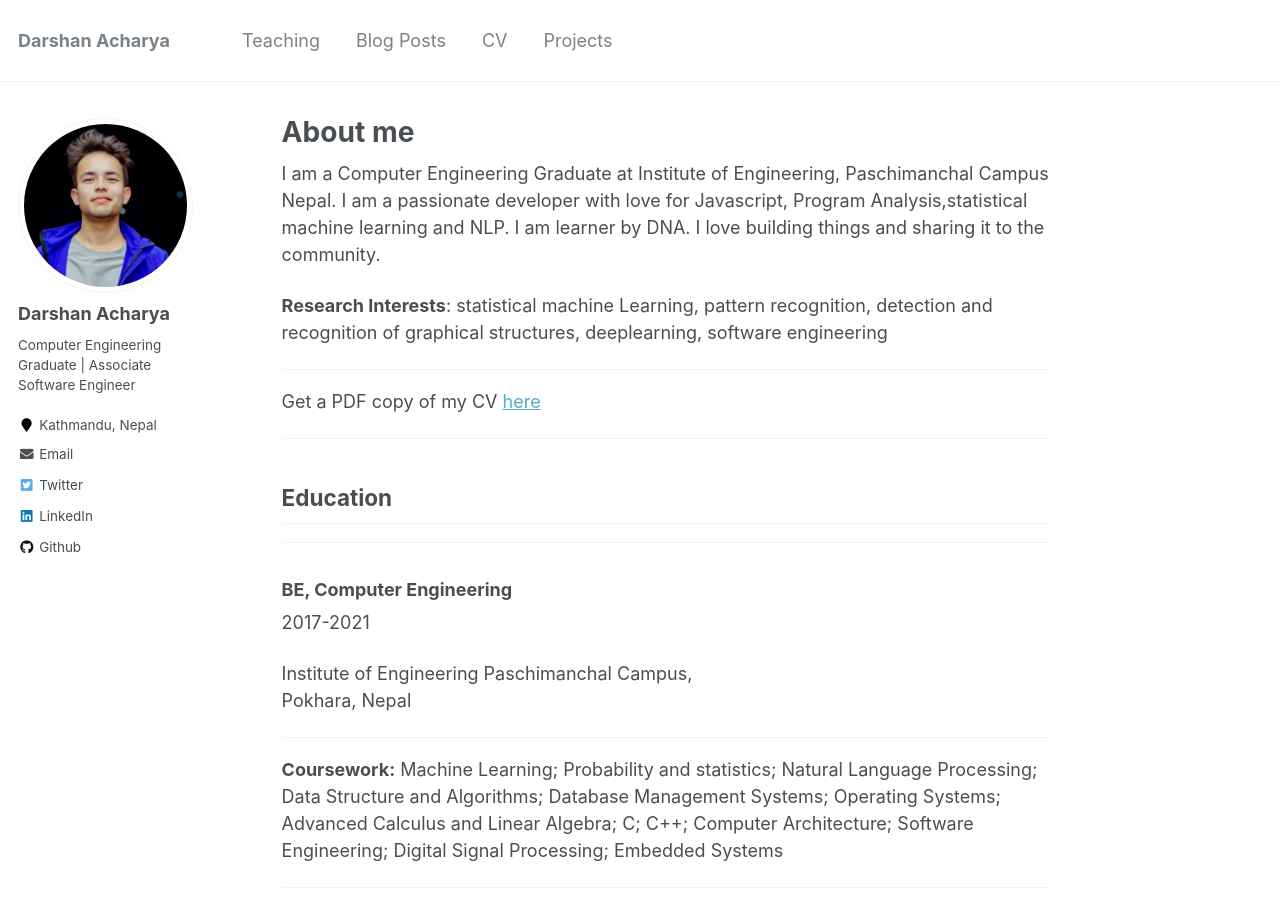
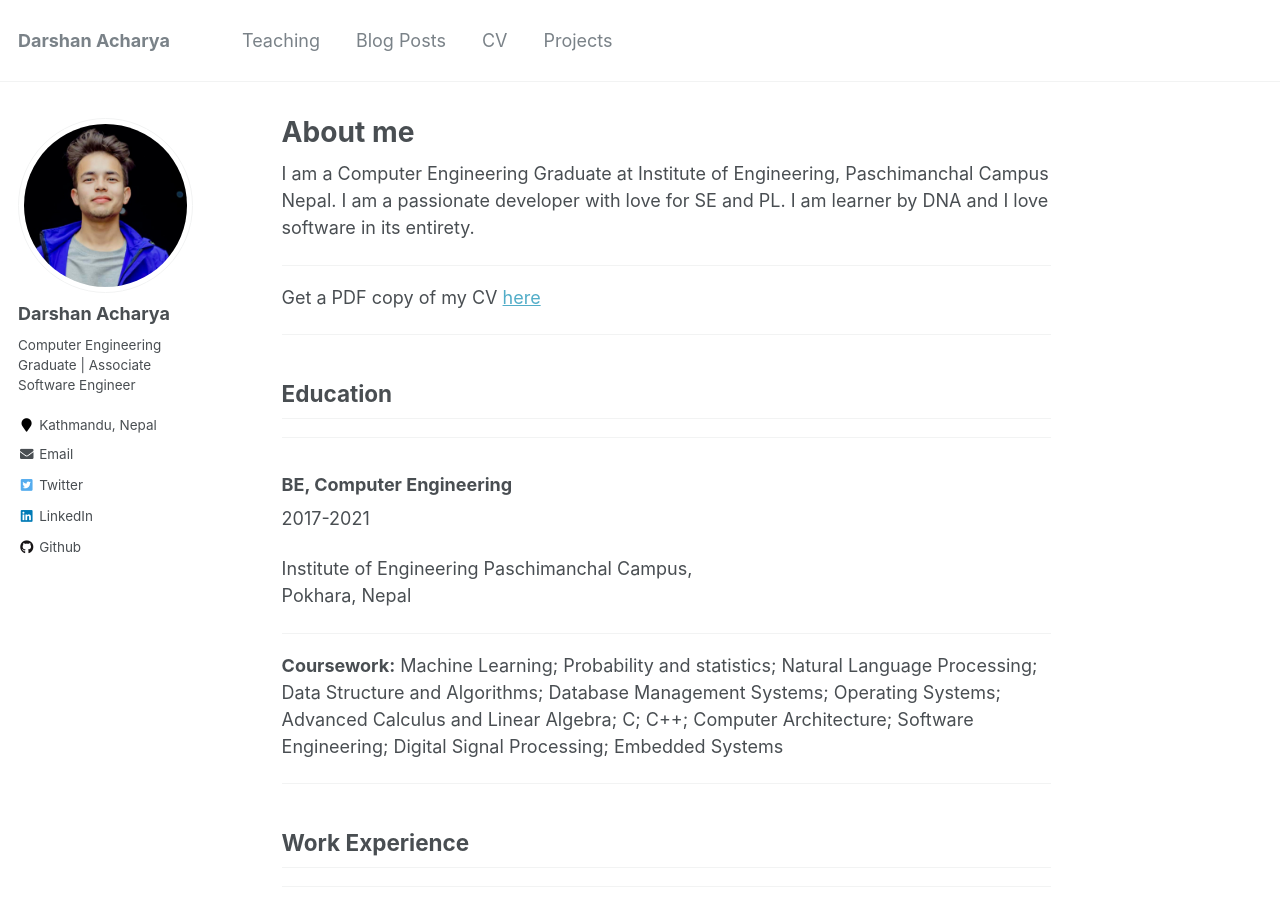
Before and after one commit to acharyadarshan/acharyadarshan.github.io, a Jekyll site: the page built from _pages/about.md, in a window 1280 px wide and 900 px high. Built offline with Jekyll 4.4.1, drawn with Linux system fonts in a browser that asks for light colours.

Commit message:
profile-fix

```diff
--- a/_pages/about.md
+++ b/_pages/about.md
@@ -18,9 +18,9 @@ Graduate Research Assisstant, <br>
  -->
 
 I am a Computer Engineering Graduate at Institute of Engineering, Paschimanchal Campus Nepal.
-I am a passionate developer with love for Javascript, Program Analysis,statistical machine learning and NLP. I am learner by DNA. I love building things and sharing it to the community.
+I am a passionate developer with love for SE and PL. I am learner by DNA and I love software in its entirety.
 
-**Research Interests**: statistical machine Learning, pattern recognition, detection and recognition of graphical structures, deeplearning, software engineering
+<!-- **Research Interests**: statistical machine Learning, pattern recognition, detection and recognition of graphical structures, deeplearning, software engineering -->
 
 ---
 
```
